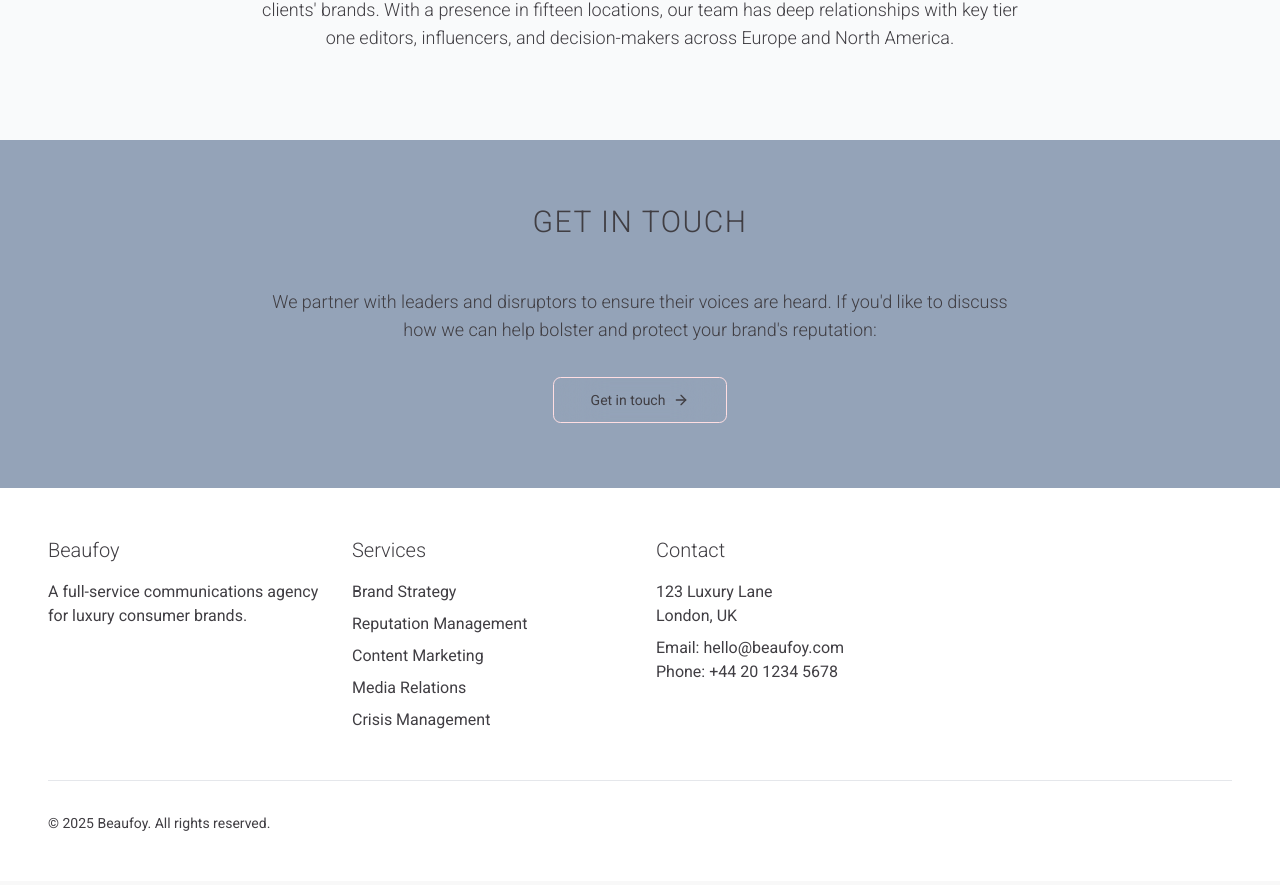
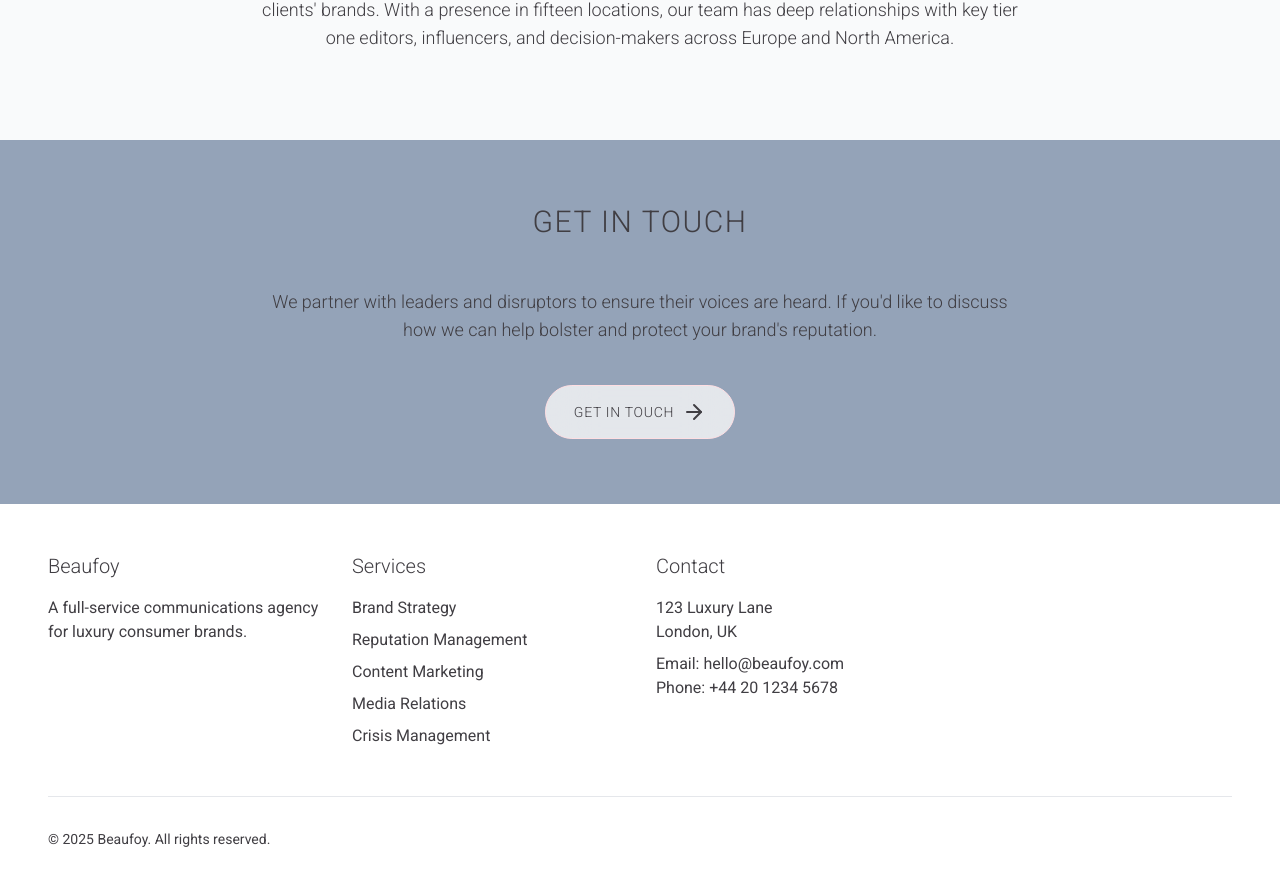
Before and after one commit to DaisyT1/bloom-pr-portfolio, a React (Vite) app: page / in a window 1280 px wide. Shown: the part 3934-4819 px from the top of the page. Built offline with nearby package versions, Linux system fonts and the light colour scheme.

Commit message:
Reverted to commit 5324c17c6a9208a4011dc0e1da432aeb7ef6394f

```diff
--- a/src/components/Contact.tsx
+++ b/src/components/Contact.tsx
@@ -1,30 +1,36 @@
 
-import React from 'react';
-import { Button } from './ui/moving-border';
+import React, { useState } from 'react';
+import { Button } from '@/components/ui/moving-border';
 import { ArrowRight } from 'lucide-react';
 
 const Contact: React.FC = () => {
-  return <section id="contact" className="py-16 px-6 md:px-12 text-white bg-slate-400">
+  const [isHovered, setIsHovered] = useState(false);
+
+  return (
+    <section id="contact" className="py-16 px-6 md:px-12 text-white bg-slate-400">
       <div className="max-w-3xl mx-auto text-center">
         <h2 className="text-3xl font-light text-center mb-12 uppercase tracking-wider text-charcoal font-roboto md:text-3xl">Get in touch</h2>
 
-        <p className="text-lg mb-8 text-charcoal font-light font-['roboto']">
-          We partner with leaders and disruptors to ensure their voices are heard. If you'd like to discuss how we can help bolster and protect your brand's reputation:
+        <p className="text-lg mb-10 text-charcoal font-light font-['roboto']">
+          We partner with leaders and disruptors to ensure their voices are heard. If you'd like to discuss how we can help bolster and protect your brand's reputation.
         </p>
 
-        <div className="flex justify-center">
+        <a
+          href="mailto:will@beaufoycomms.com?subject=Just%20saying%20hi"
+          onMouseEnter={() => setIsHovered(true)}
+          onMouseLeave={() => setIsHovered(false)}
+        >
           <Button
-            as="a"
-            href="mailto:will@beaufoycomms.com?subject=Just%20saying%20hi"
-            borderRadius="0.5rem"
-            containerClassName="w-44 h-12"
-            className="bg-transparent border-pink-light hover:bg-pink-light/10 text-charcoal font-normal font-roboto transition-all duration-300"
-            borderClassName="bg-[radial-gradient(var(--pink-300)_40%,transparent_60%)]"
+            className="font-light tracking-wider text-charcoal hover:text-pink-dark transition-colors mx-auto"
+            containerClassName="w-48 h-14"
+            duration={isHovered ? 2000 : 9000}
           >
-            Get in touch <ArrowRight className="ml-2 w-4 h-4" />
+            GET IN TOUCH <ArrowRight className="ml-2" />
           </Button>
-        </div>
+        </a>
       </div>
-    </section>;
+    </section>
+  );
 };
+
 export default Contact;
--- a/src/components/ui/moving-border.tsx
+++ b/src/components/ui/moving-border.tsx
@@ -33,7 +33,7 @@ export function Button({
   return (
     <Component
       className={cn(
-        "bg-transparent relative text-xl h-16 w-40 p-[1px] overflow-hidden ",
+        "bg-transparent relative text-xl h-16 w-40 p-[1px] overflow-hidden",
         containerClassName
       )}
       style={{
@@ -48,7 +48,7 @@ export function Button({
         <MovingBorder duration={duration} rx="30%" ry="30%">
           <div
             className={cn(
-              "h-20 w-20 opacity-[0.8] bg-[radial-gradient(var(--sky-500)_40%,transparent_60%)]",
+              "h-20 w-20 opacity-[0.8] bg-[radial-gradient(var(--pink-500)_40%,transparent_60%)]",
               borderClassName
             )}
           />
@@ -57,7 +57,7 @@ export function Button({
 
       <div
         className={cn(
-          "relative bg-slate-900/[0.8] border border-slate-800 backdrop-blur-xl text-white flex items-center justify-center w-full h-full text-sm antialiased",
+          "relative bg-offwhite/[0.8] border border-pink-light backdrop-blur-xl text-charcoal flex items-center justify-center w-full h-full text-sm antialiased",
           className
         )}
         style={{
```
